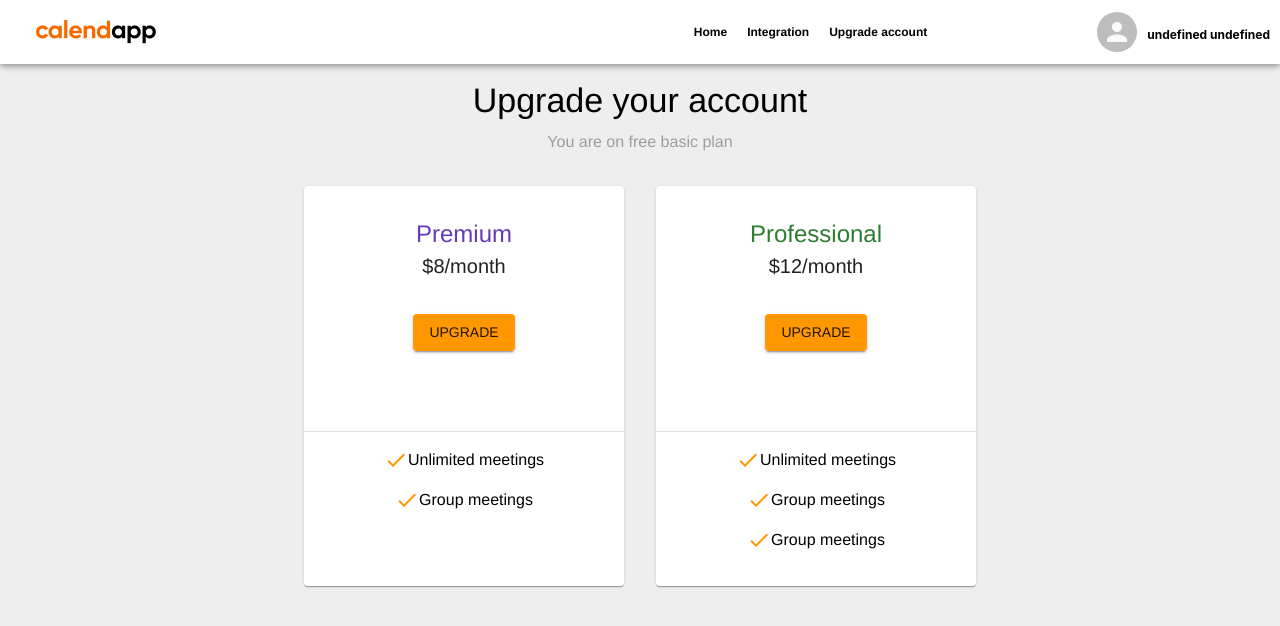
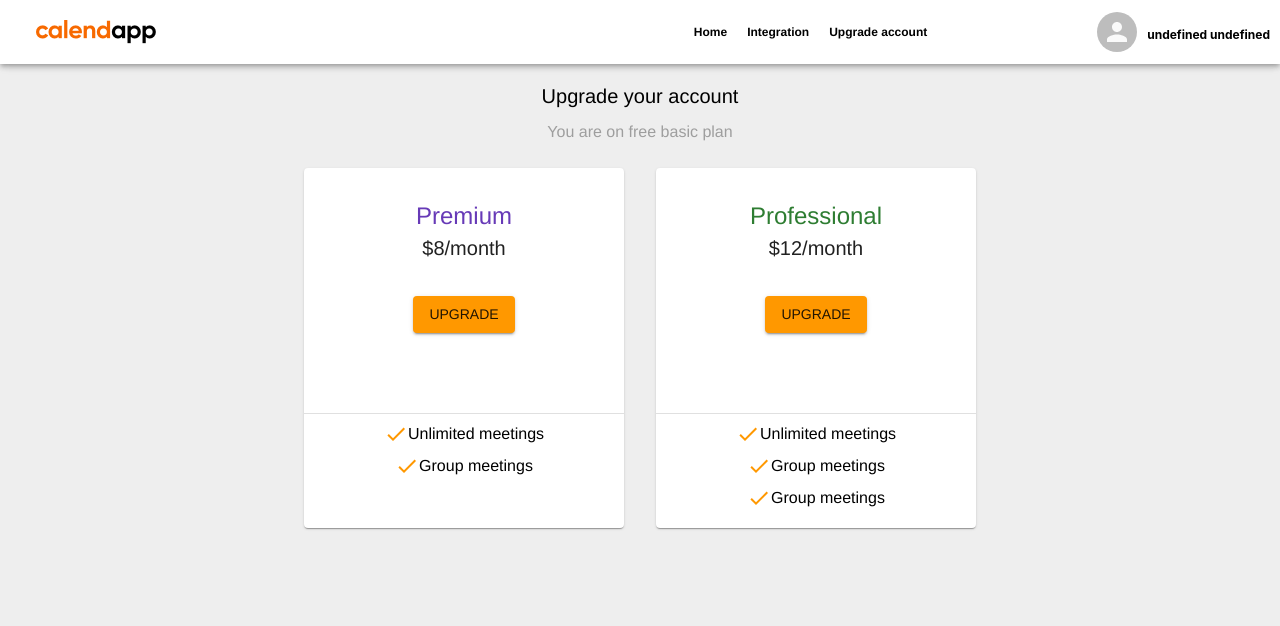
Before and after one commit to hatchways/team-phoenix, a React (Create React App) app in the folder client/: page /upgrade in a window 1280 px wide. Shown: the top 626 px of the page. Built offline with nearby package versions, Linux system fonts and the light colour scheme.

Commit message:
added refresh toeken

```diff
--- a/client/src/components/AuthWidget.js
+++ b/client/src/components/AuthWidget.js
@@ -86,6 +86,18 @@ const AuthHeader = (props) => {
               ) : null}
             </Typography>
           </Box>
+          <Box display="flex" justifyContent="center" mt={1}>
+            <Button
+              align="center"
+              component={RouterLink}
+              to={"/dashboard?user_id=5fad8d58691c53fb79e435bf"}
+              variant="contained"
+              color="primary"
+              size="small"
+            >
+              Demo User
+            </Button>
+          </Box>
         </Box>
       </Paper>
     </Box>
--- a/client/src/components/BookAppointment.js
+++ b/client/src/components/BookAppointment.js
@@ -146,7 +146,7 @@ const BookAppointment = (props) => {
               </Box>
             </Box>
             <Box ml={4}></Box>
-            <Box className={classes.bookingDetails} mt={4} ml={4} width="80%">
+            <Box className={classes.bookingDetails} mt={2} ml={4} width="80%">
               <form onSubmit={onSubmitHandler}>
                 <Box>
                   <Typography variant="h6" gutterBottom>
@@ -200,11 +200,11 @@ const BookAppointment = (props) => {
                     }}
                   />
                 </Box>
-                <Box align="left" my={5}>
+                <Box align="left" mt={2}>
                   <Button
                     variant="contained"
                     color="primary"
-                    size="large"
+                    size="medium"
                     type="submit"
                   >
                     Schedule Event
--- a/client/src/components/UpgradeWidget.js
+++ b/client/src/components/UpgradeWidget.js
@@ -8,7 +8,7 @@ const useStyles = makeStyles((theme) => ({
   paper: {
     margin: theme.spacing(2),
     width: theme.spacing(40),
-    height: theme.spacing(50),
+    height: theme.spacing(45),
   },
   headingColor: {
     color: "#673ab7",
@@ -54,16 +54,16 @@ const UpgradeWidget = (props) => {
             flexDirection="column"
             alignItems="center"
           >
-            <Box display="flex" mt={2}>
+            <Box display="flex" mt={1}>
               <CheckIcon color="primary" />
               <Typography variant="body1">Unlimited meetings </Typography>
             </Box>
-            <Box display="flex" mt={2}>
+            <Box display="flex" mt={1}>
               <CheckIcon color="primary" />
               <Typography variant="body1">Group meetings </Typography>
             </Box>
             {!bool ? (
-              <Box display="flex" mt={2}>
+              <Box display="flex" mt={1}>
                 <CheckIcon color="primary" />
                 <Typography variant="body1">Group meetings </Typography>
               </Box>
--- a/client/src/pages/Upgrade.js
+++ b/client/src/pages/Upgrade.js
@@ -80,14 +80,14 @@ const Upgrade = () => {
       {!user.subscription_id ? (
         <Box className={classes.outerBox}>
           <Box mt={10}>
-            <Typography variant="h4">Upgrade your account</Typography>
+            <Typography variant="h6">Upgrade your account</Typography>
           </Box>
           <Box mt={1}>
             <Typography variant="body1" className={classes.greyColor}>
               You are on free basic plan
             </Typography>
           </Box>
-          <Box display="flex" mt={2}>
+          <Box display="flex" mt={1}>
             <UpgradeWidget
               heading="Premium"
               handleOnclick={() => handleOnclick("premium")}
```
Also changed, not shown: 2 other files (tests, documents, lock files or other folders).
